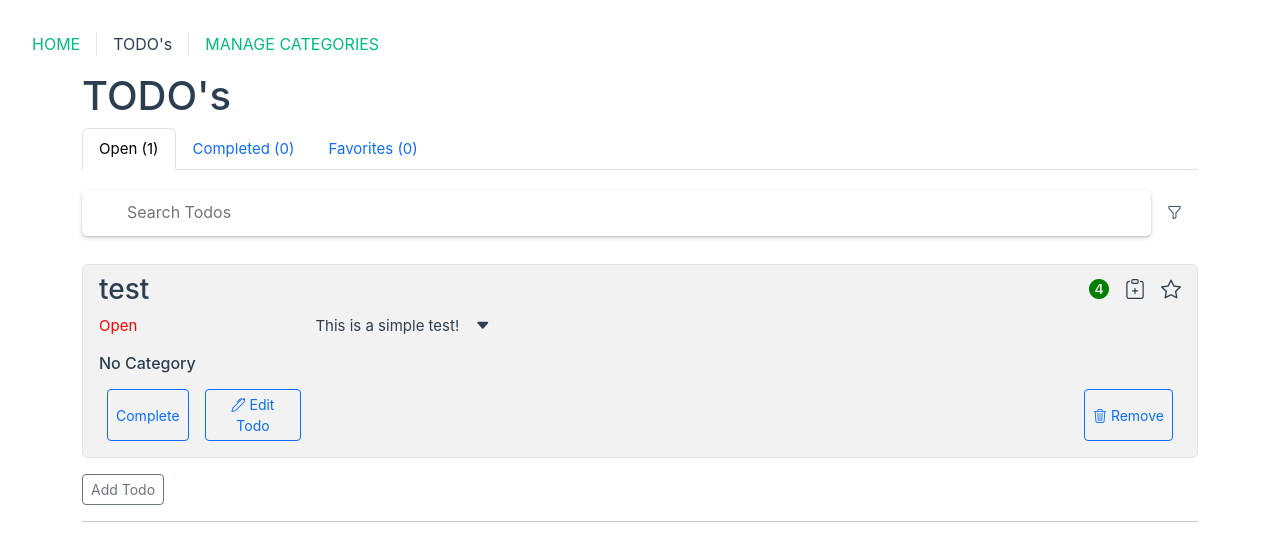
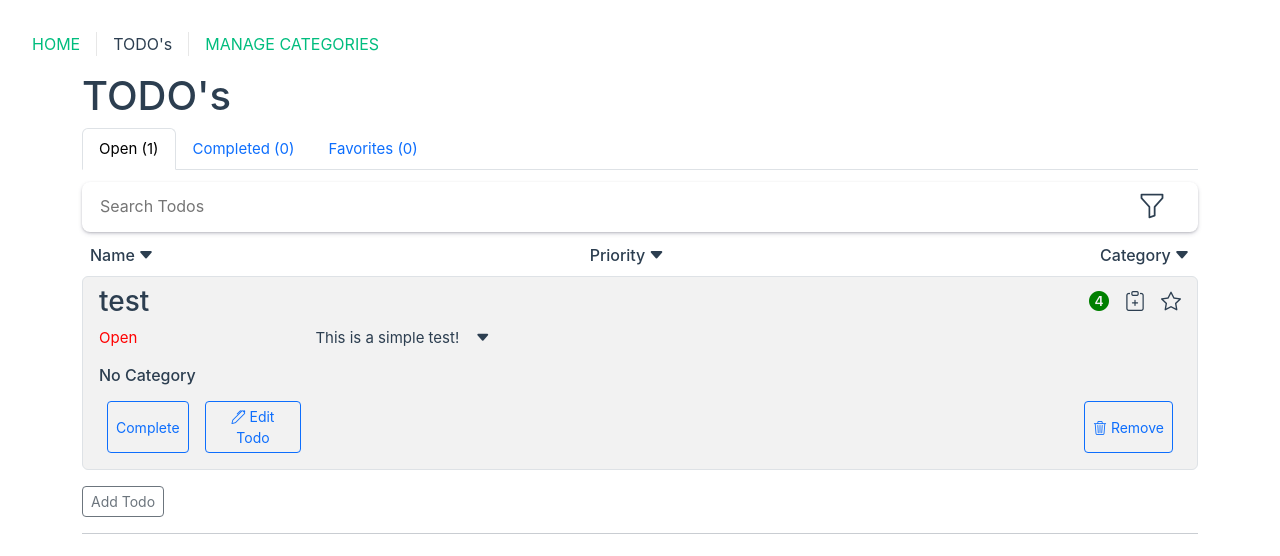
Before and after one commit to BatistaCo-Pedro/todo-vue-pro, a Vue app: page /todos in a window 1280 px wide. Both pictures are taken after a click on the button 1174 px from the left and 212 px from the top of the page. Shown: the top 556 px of the page. Built offline with nearby package versions, Linux system fonts and the light colour scheme; what vue-input-autowidth would draw is missing.

Commit message:
added filter labels, need to add funcitonality now

```diff
--- a/src/components/TodoList.vue
+++ b/src/components/TodoList.vue
@@ -51,12 +51,12 @@ export default {
       todo.open = !todo.open;
     },
 
-    edit_description(todo) {
+    editDescription(todo) {
       this.edit_todo_id = todo.id;
       this.edited_description = todo.description;
     },
 
-    save_description(todo) {
+    saveDescription(todo) {
       todo.description = this.edited_description;
       this.edit_todo_id = -1;
       todo.open = false
@@ -96,14 +96,14 @@ export default {
 
         <input v-if="edit_todo_id == todo.id"
 					v-model="edited_description"
-					v-on:keyup.enter="save_description(todo)"
+					v-on:keyup.enter="saveDescription(todo)"
 					ref="edit_description_input"
 					class="form-control"
           style="width: 100%;"
 					>
         <p v-else>{{ todo.description }}</p>
 
-        <button class="button-no-style" style="display: flex;" @click="edit_description(todo)">
+        <button class="button-no-style" style="display: flex;" @click="editDescription(todo)">
           <i class="bi bi-pencil" style="align-self:self-start; margin-left: 1rem;"></i>
         </button>
         <button class="button-no-style" style="display: flex;" @click="showDescription(todo)">
--- a/src/stores/todo.js
+++ b/src/stores/todo.js
@@ -5,6 +5,8 @@ export const useTodoStore = defineStore('todo',{
   state: () => ({
     show_add_button: true,
     show_dash: false,
+    show_filter_dash: false,
+    filters:  ["sortName", "sortPriority", "sortCategory"],
 
     //to divide between search and non search todos
     is_searching: false,
--- a/src/views/TodoView.vue
+++ b/src/views/TodoView.vue
@@ -14,7 +14,8 @@ export default {
   },
 
   computed: {
-    ...mapWritableState(useTodoStore, ['todos', 'todos_open', 'todos_completed', "favorite_todos", "show_add_button", "show_dash", "is_searching", "search_bar_input"]),
+    ...mapWritableState(useTodoStore, ['todos', 'todos_open', 'todos_completed', "favorite_todos", "filters",
+      "show_add_button", "show_dash", "is_searching", "search_bar_input", "show_filter_dash"]),
     ...mapWritableState(useCategoryStore, ['category_names']),
   },
 
@@ -38,6 +39,10 @@ export default {
       this.new_description = "";
       this.new_category = "";
       this.new_priority = "";
+    },
+
+    showFilters() {
+
     },
   },
 
@@ -82,12 +87,22 @@ export default {
 
     </ul>
 
-    <div style="width: 100%; display: inline-flex;" >
-      <input style="width: 100%;" class="searchbar" type="text" v-model="search_bar_input" placeholder="Search Todos" />
-      <button class="button-no-style" style="margin: 0 1rem;"><i class="bi bi-funnel"></i></button>
+    <!-- searchbar -->
+    <div class="searchbar" style="display: inline-flex;  width: 100%;">
+      <input style="width: 100%;" class="search-input" type="text" v-model="search_bar_input" placeholder="Search Todos" />
+      <button @click="show_filter_dash = !show_filter_dash" class="button-no-style" style="margin: 0 1rem;"><h3 style="margin: 0;"><i class="bi bi-funnel"></i></h3></button>
     </div>
     <div class="item error" v-if="search_bar_input && todos_open.length < 1">
         <p>No results found!</p>
+    </div>
+
+    <!-- Filter Tab-->
+    <div v-if="show_filter_dash">
+      <div style="display: inline-flex; justify-content: space-between; width: 100%;">
+        <div v-for="filter in filters">
+          <h6 style="margin: 0rem 0.5rem">{{ filter.substring(4) }}<button  class="button-no-style"><i class="bi bi-caret-down-fill" style="align-self:self-start; margin-left: 0.2rem;"></i></button></h6>
+        </div>
+      </div>
     </div>
 
     <!-- Tab content -->
@@ -160,15 +175,21 @@ li {
 
 .searchbar {
   display: block;
-  width: 350px;
-  margin: 20px auto;
-  padding: 10px 45px;
+  margin: 0.75rem auto;
+  padding: 0.5rem 1rem;
   background: white no-repeat 15px center;
   background-size: 15px 15px;
   font-size: 16px;
   border: none;
-  border-radius: 5px;
+  border-radius: 8px;
   box-shadow: rgba(50, 50, 93, 0.25) 0px 2px 5px -1px, rgba(0, 0, 0, 0.3) 0px 1px 3px -1px;
+}
+
+.search-input {
+  border: none;
+  background: transparent;
+  border-bottom: 1px solid #fff;
+  outline: none;
 }
 
 .error {
```
